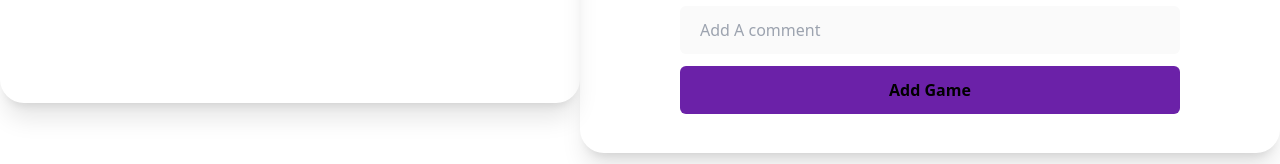
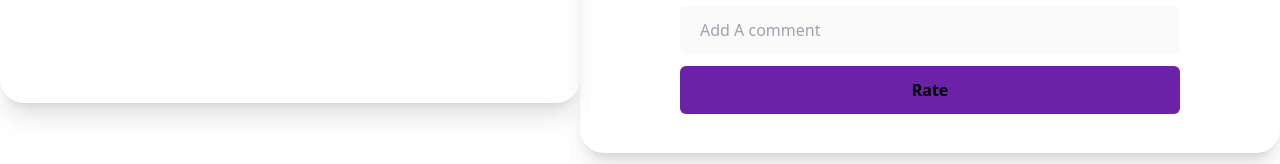
Before and after one commit to sapphiresandoval/Gamers-Vault, a React (Vite) app in the folder client/: page /game in a window 1280 px wide. Shown: the part 465-629 px from the top of the page. Built offline with nearby package versions, Linux system fonts and the light colour scheme.

Commit message:
basic frontend

```diff
--- a/client/src/components/RatingForm.jsx
+++ b/client/src/components/RatingForm.jsx
@@ -41,7 +41,7 @@ const RatingForm = (props) => {
                             />
                         <br></br>
 
-                        <input type="submit" value="Add Game" className='mt-3 py-3 bg-purple-800 text-black w-full rounded-md font-bold text-black' />
+                        <input type="submit" value="Rate" className='mt-3 py-3 bg-purple-800 text-black w-full rounded-md font-bold text-black' />
 
                     </form>
                 </div>
```
